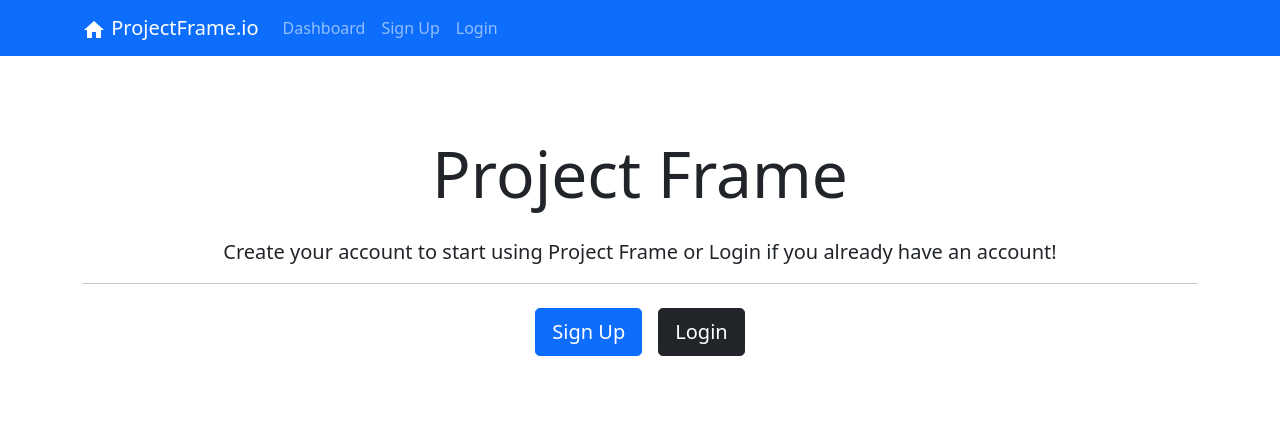
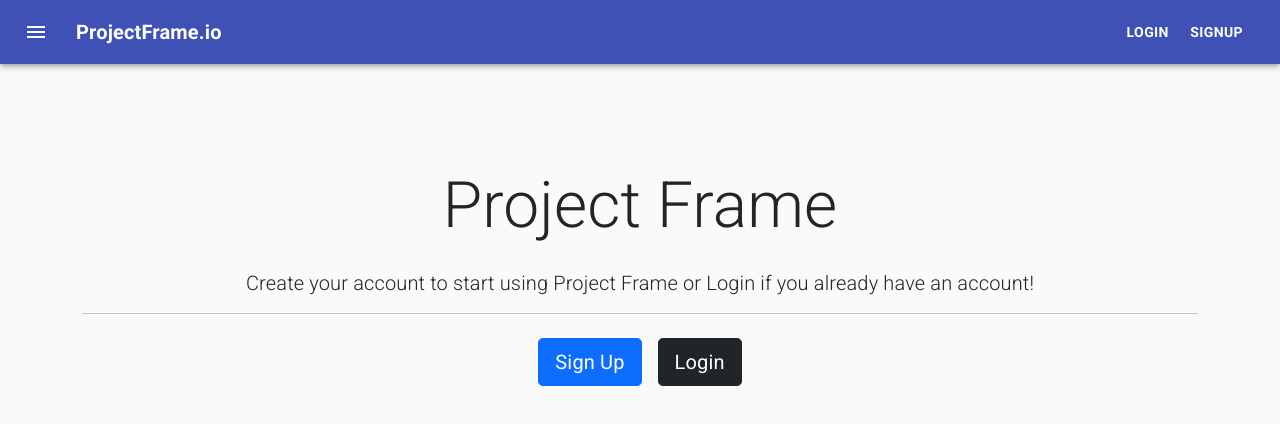
Before and after one commit to YazanAlmatar99/ProjectFrame.tech, a React (Create React App) app in the folder project-frame-client/: page / in a window 1280 px wide. Shown: the top 424 px of the page. Built offline with nearby package versions, Linux system fonts and the light colour scheme.

Commit message:
Implemented the navbar in Material UI. Closes #88.

```diff
--- a/project-frame-client/src/components/Layout/Header.js
+++ b/project-frame-client/src/components/Layout/Header.js
@@ -1,65 +1,245 @@
-import React from "react";
+import React, { Fragment } from "react";
 import { Link } from "react-router-dom";
 import { useSelector } from "react-redux";
 import { useActions } from "../../hooks/use-actions";
 import SvgIcon from "@material-ui/core/SvgIcon";
-const Header = () => {
+import clsx from "clsx";
+import { makeStyles, useTheme } from "@material-ui/core/styles";
+import Drawer from "@material-ui/core/Drawer";
+import CssBaseline from "@material-ui/core/CssBaseline";
+import AppBar from "@material-ui/core/AppBar";
+import Toolbar from "@material-ui/core/Toolbar";
+import List from "@material-ui/core/List";
+import Typography from "@material-ui/core/Typography";
+import Divider from "@material-ui/core/Divider";
+import IconButton from "@material-ui/core/IconButton";
+import MenuIcon from "@material-ui/icons/Menu";
+import ChevronLeftIcon from "@material-ui/icons/ChevronLeft";
+import ChevronRightIcon from "@material-ui/icons/ChevronRight";
+import ListItem from "@material-ui/core/ListItem";
+import ListItemIcon from "@material-ui/core/ListItemIcon";
+import ListItemText from "@material-ui/core/ListItemText";
+import Button from "@material-ui/core/Button";
+import OpenInBrowserIcon from "@material-ui/icons/OpenInBrowser";
+import LockOpenIcon from "@material-ui/icons/LockOpen";
+import LockIcon from "@material-ui/icons/Lock";
+import AppsIcon from "@material-ui/icons/Apps";
+const drawerWidth = 240;
+
+const useStyles = makeStyles((theme) => ({
+  root: {
+    display: "flex",
+    flexGrow: 1,
+  },
+  title: {
+    flexGrow: 1,
+  },
+  appBar: {
+    transition: theme.transitions.create(["margin", "width"], {
+      easing: theme.transitions.easing.sharp,
+      duration: theme.transitions.duration.leavingScreen,
+    }),
+  },
+  appBarShift: {
+    width: `calc(100% - ${drawerWidth}px)`,
+    marginLeft: drawerWidth,
+    transition: theme.transitions.create(["margin", "width"], {
+      easing: theme.transitions.easing.easeOut,
+      duration: theme.transitions.duration.enteringScreen,
+    }),
+  },
+  menuButton: {
+    marginRight: theme.spacing(2),
+  },
+  hide: {
+    display: "none",
+  },
+  drawer: {
+    width: drawerWidth,
+    flexShrink: 0,
+  },
+  drawerPaper: {
+    width: drawerWidth,
+  },
+  drawerHeader: {
+    display: "flex",
+    alignItems: "center",
+    padding: theme.spacing(0, 1),
+    // necessary for content to be below app bar
+    ...theme.mixins.toolbar,
+    justifyContent: "flex-end",
+  },
+  link: {
+    textDecoration: "none",
+    color: "white",
+    fontWeight: "bold",
+    marginRight: "5px",
+    cursor: "pointer",
+  },
+  content: {
+    flexGrow: 1,
+    padding: theme.spacing(7),
+    transition: theme.transitions.create("margin", {
+      easing: theme.transitions.easing.sharp,
+      duration: theme.transitions.duration.leavingScreen,
+    }),
+    marginLeft: -drawerWidth,
+  },
+  contentShift: {
+    transition: theme.transitions.create("margin", {
+      easing: theme.transitions.easing.easeOut,
+      duration: theme.transitions.duration.enteringScreen,
+    }),
+    marginLeft: 0,
+  },
+}));
+
+export default function Header() {
+  const classes = useStyles();
+  const theme = useTheme();
+  const [open, setOpen] = React.useState(false);
   const { logout } = useActions();
   const security = useSelector((state) => state.securityState);
+
+  const handleDrawerOpen = () => {
+    setOpen(true);
+  };
+
+  const handleDrawerClose = () => {
+    setOpen(false);
+  };
+
   return (
-    <nav className="navbar navbar-expand-sm navbar-dark bg-primary mb-4">
-      <div className="container">
-        <Link className="navbar-brand" to="/dashboard">
-          <SvgIcon>
-            <path d="M10 20v-6h4v6h5v-8h3L12 3 2 12h3v8z" />
-          </SvgIcon>{" "}
+    <div className={classes.root}>
+      <CssBaseline />
+      <AppBar
+        position="fixed"
+        className={clsx(classes.appBar, {
+          [classes.appBarShift]: open,
+        })}
+      >
+        <Toolbar>
+          <IconButton
+            color="inherit"
+            aria-label="open drawer"
+            onClick={handleDrawerOpen}
+            edge="start"
+            className={clsx(classes.menuButton, open && classes.hide)}
+          >
+            <MenuIcon />
+          </IconButton>
+          <Typography variant="h6" className={classes.title}>
+            <Link to="/dashboard" className={clsx(classes.link)}>
               ProjectFrame.io
             </Link>
-        <button
-          className="navbar-toggler"
-          type="button"
-          data-toggle="collapse"
-          data-target="#mobile-nav"
-        >
-          <span className="navbar-toggler-icon" />
-        </button>
-
-        <div className="collapse navbar-collapse" id="mobile-nav">
-          <ul className="navbar-nav mr-auto">
-            <li className="nav-item">
-              <Link className="nav-link" to="/dashboard">
-                Dashboard
+          </Typography>
+          {!security.validToken ? (
+            <Button color="inherit">
+              <Link to="/login" className={clsx(classes.link)}>
+                LogIn
               </Link>
-            </li>
-          </ul>
-
-          <ul className="navbar-nav ml-auto">
-            {!security.validToken ? (
-              <li className="nav-item">
-                <Link to="/register" className="nav-link ">
-                  Sign Up
-                </Link>
-              </li>
+            </Button>
           ) : null}
           {!security.validToken ? (
-              <li className="nav-item">
-                <Link to="/login" className="nav-link">
-                  Login
+            <Button color="inherit">
+              <Link to="/register" className={clsx(classes.link)}>
+                SignUp
               </Link>
-              </li>
+            </Button>
           ) : null}
           {security.validToken ? (
-              <li className="nav-item" onClick={() => logout()}>
-                <Link to="/" className="nav-link">
+            <Button color="inherit" onClick={() => logout()}>
               Logout
+            </Button>
+          ) : null}
+        </Toolbar>
+      </AppBar>
+      <Drawer
+        className={classes.drawer}
+        variant="persistent"
+        anchor="left"
+        open={open}
+        classes={{
+          paper: classes.drawerPaper,
+        }}
+      >
+        <div className={classes.drawerHeader}>
+          <IconButton onClick={handleDrawerClose}>
+            {theme.direction === "ltr" ? (
+              <ChevronLeftIcon />
+            ) : (
+              <ChevronRightIcon />
+            )}
+          </IconButton>
+        </div>
+        <Divider />
+        <List>
+          {/* {["Inbox", "Starred", "Send email", "Drafts"].map((text, index) => (
+            <ListItem button key={text}>
+              <ListItemIcon>
+                {index % 2 === 0 ? <InboxIcon /> : <MailIcon />}
+              </ListItemIcon>
+              <ListItemText primary={text} />
+            </ListItem>
+          ))} */}
+          {/* <Fragment> */}
+          <Link
+            to="/dashboard"
+            className={clsx(classes.link)}
+            style={{ color: "rgba(0, 0, 0, 0.54)" }}
+          >
+            <ListItem button onClick={handleDrawerClose}>
+              <ListItemIcon>
+                <AppsIcon />
+              </ListItemIcon>
+              <ListItemText primary={"Dashboard"} />
+            </ListItem>
           </Link>
-              </li>
-            ) : null}
-          </ul>
+        </List>
+        <Divider />
+        <List>
+          {!security.validToken ? (
+            <Fragment>
+              <Link
+                to="/register"
+                className={clsx(classes.link)}
+                style={{ color: "rgba(0, 0, 0, 0.54)" }}
+              >
+                <ListItem button onClick={handleDrawerClose}>
+                  <ListItemIcon>
+                    <OpenInBrowserIcon />
+                  </ListItemIcon>
+                  <ListItemText primary="Sign Up" />
+                </ListItem>
+              </Link>
+              <Link
+                to="/login"
+                className={clsx(classes.link)}
+                style={{ color: "rgba(0, 0, 0, 0.54)" }}
+              >
+                <ListItem button onClick={handleDrawerClose}>
+                  <ListItemIcon>
+                    <LockOpenIcon />
+                  </ListItemIcon>
+                  <ListItemText primary="Log In" />
+                </ListItem>
+              </Link>
+            </Fragment>
+          ) : (
+            <ListItem button onClick={() => logout()}>
+              <ListItemIcon onClick={() => logout()}>
+                <LockIcon />
+              </ListItemIcon>
+              <ListItemText primary="Logout" />
+            </ListItem>
+          )}
+        </List>
+      </Drawer>
+      <main
+        className={clsx(classes.content, {
+          [classes.contentShift]: open,
+        })}
+      ></main>
     </div>
-      </div>
-    </nav>
   );
-};
-
-export default Header;
+}
```
Lines whose indentation alone changed are shown as unchanged.
